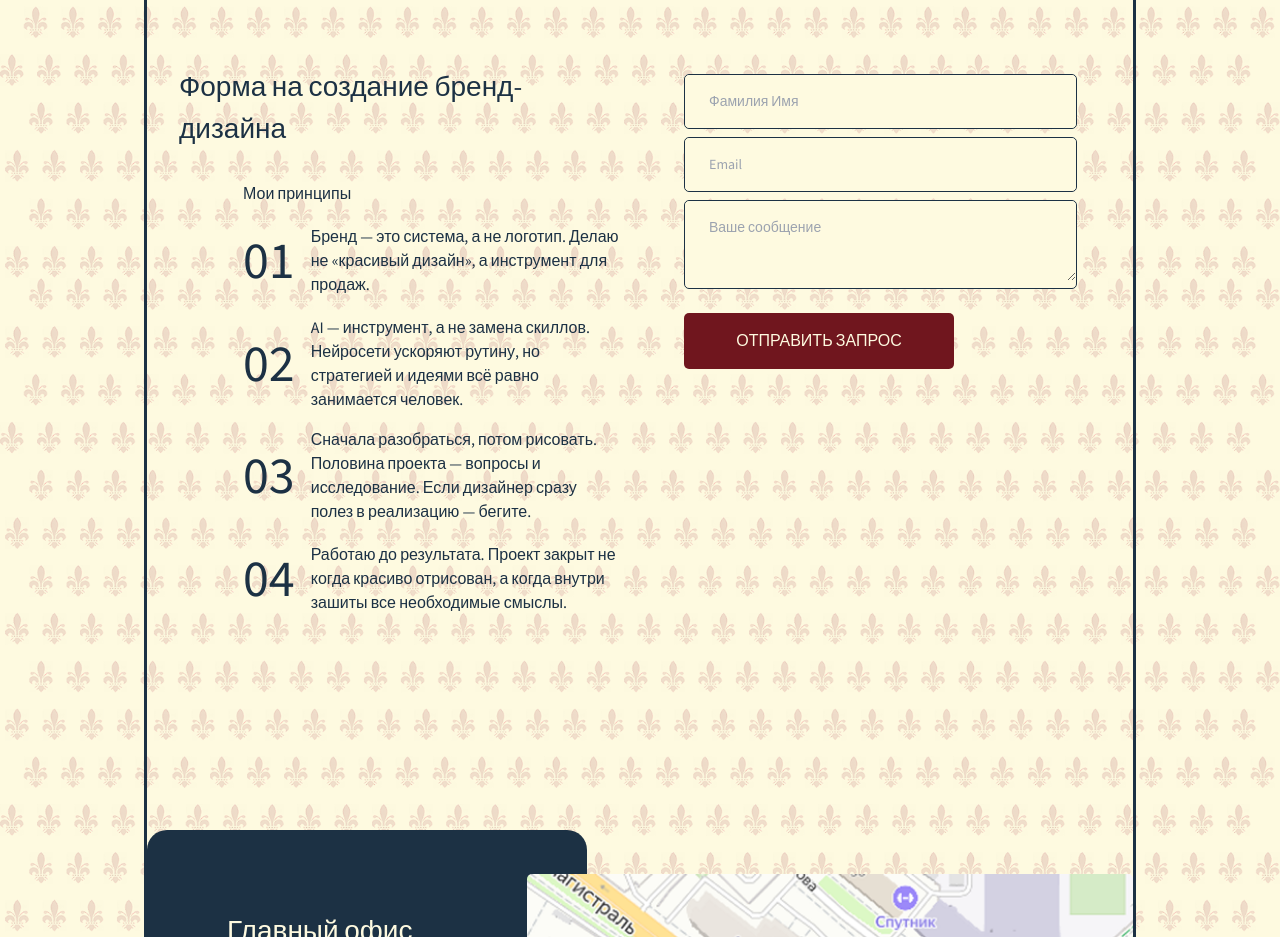
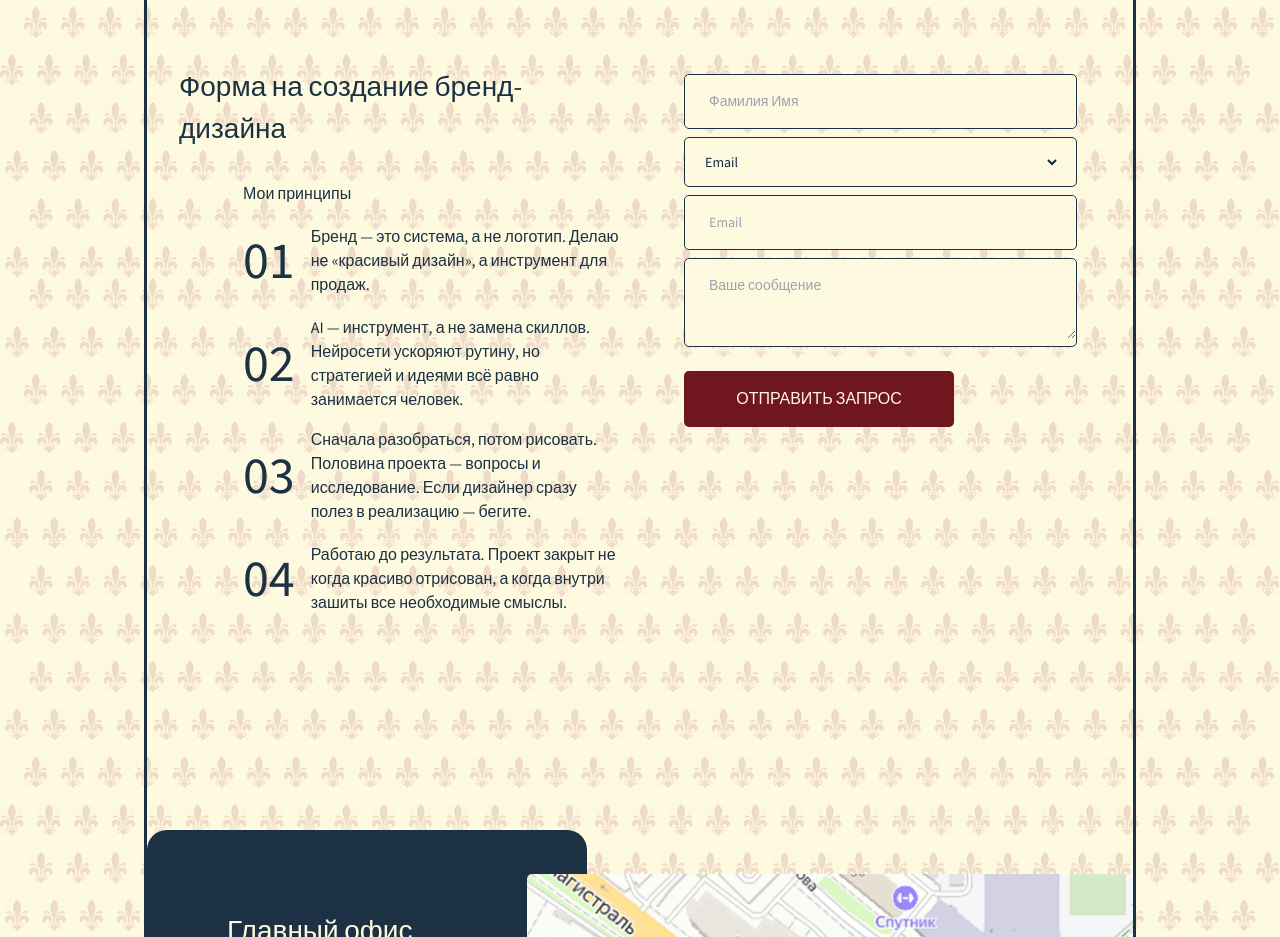
Before and after one commit to Varvara168/premium-site, a React (Vite) app: page / in a window 1280 px wide. Shown: the part 5720-6657 px from the top of the page. Built offline with nearby package versions, Linux system fonts and the light colour scheme; a web font is replaced by a local one.

Commit message:
desktop test

```diff
--- a/src/components/HeroPage.tsx
+++ b/src/components/HeroPage.tsx
@@ -14,7 +14,7 @@ import mappointIcon from "../assets/map_point.png"
 
 
 export default function Hero() {
-  const [method] = useState("email"); // 'email'
+  const [method, setMethod] = useState("email"); // 'email'
   const [contact, setContact] = useState("");
   const [contactError, setContactError] = useState("");
   const [name, setName] = useState("");
@@ -37,15 +37,25 @@ export default function Hero() {
     e.preventDefault();
     const msg = (textareaRef.current && textareaRef.current.value) || "Здравствуйте, скоро я с вами свяжусь.";
 
-    // Basic validation for email (kept)
+    // Basic validation depending on selected method
     if (!contact) {
-      alert("Пожалуйста, укажите email.");
+      alert("Пожалуйста, укажите контакт для связи.");
       return;
     }
     const emailRe = /^\S+@\S+\.\S+$/;
-    if (!emailRe.test(contact)) {
-      alert('Пожалуйста, укажите корректный email.');
-      return;
+    const phoneRe = /^\+?[0-9\s\-()]{6,20}$/;
+    if (method === 'email') {
+      if (!emailRe.test(contact)) {
+        alert('Пожалуйста, укажите корректный email.');
+        return;
+      }
+    } else if (method === 'phone') {
+      if (!phoneRe.test(contact)) {
+        alert('Пожалуйста, укажите корректный номер телефона.');
+        return;
+      }
+    } else {
+      // for telegram / vk we only require non-empty value
     }
 
     try {
@@ -73,9 +83,17 @@ export default function Hero() {
 
   const contactPlaceholder = {
     email: "Email",
+    phone: "Номер телефона",
+    telegram: "Telegram (@username)",
+    vk: "VK (id или ссылка)",
   }[method];
 
-  const contactType = "email";
+  const contactType = {
+    email: "email",
+    phone: "tel",
+    telegram: "text",
+    vk: "text",
+  }[method] as string;
 
   const [showSearchInput, setShowSearchInput] = useState(false)
   const searchInputRef = useRef<HTMLInputElement | null>(null)
@@ -561,6 +579,25 @@ export default function Hero() {
               />
             </label>
 
+            <label className="block rounded-[5px] border border-[#1C3144] bg-[#FEFAE0] px-4 py-3">
+              <span className="sr-only">Способ связи</span>
+              <select
+                value={method}
+                onChange={(e) => {
+                  const m = e.target.value as string;
+                  setMethod(m);
+                  setContact('');
+                  setContactError('');
+                }}
+                className="w-full bg-[#FEFAE0] text-[14px] font-normal text-[#12263f] outline-none"
+              >
+                <option value="email">Email</option>
+                <option value="phone">Телефон</option>
+                <option value="telegram">Telegram</option>
+                <option value="vk">ВКонтакте</option>
+              </select>
+            </label>
+
             <label className="block rounded-[5px] border border-[#1C3144] bg-[#FEFAE0]">
               <span className="sr-only">Контакт</span>
               <input
@@ -570,7 +607,14 @@ export default function Hero() {
                   const v = e.target.value;
                   setContact(v);
                   const emailReLocal = /^\S+@\S+\.\S+$/;
-                  setContactError(v && !emailReLocal.test(v) ? 'Некорректный email' : '');
+                  const phoneReLocal = /^\+?[0-9\s\-()]{6,20}$/;
+                  if (method === 'email') {
+                    setContactError(v && !emailReLocal.test(v) ? 'Некорректный email' : '');
+                  } else if (method === 'phone') {
+                    setContactError(v && !phoneReLocal.test(v) ? 'Некорректный номер' : '');
+                  } else {
+                    setContactError('');
+                  }
                 }}
                 className="w-full bg-[#FEFAE0] rounded-[5px] px-6 py-4 text-[14px] font-normal text-[#12263f]"
                 placeholder={contactPlaceholder}
```
Also changed, not shown: 1 other file (tests, documents, lock files or other folders).
